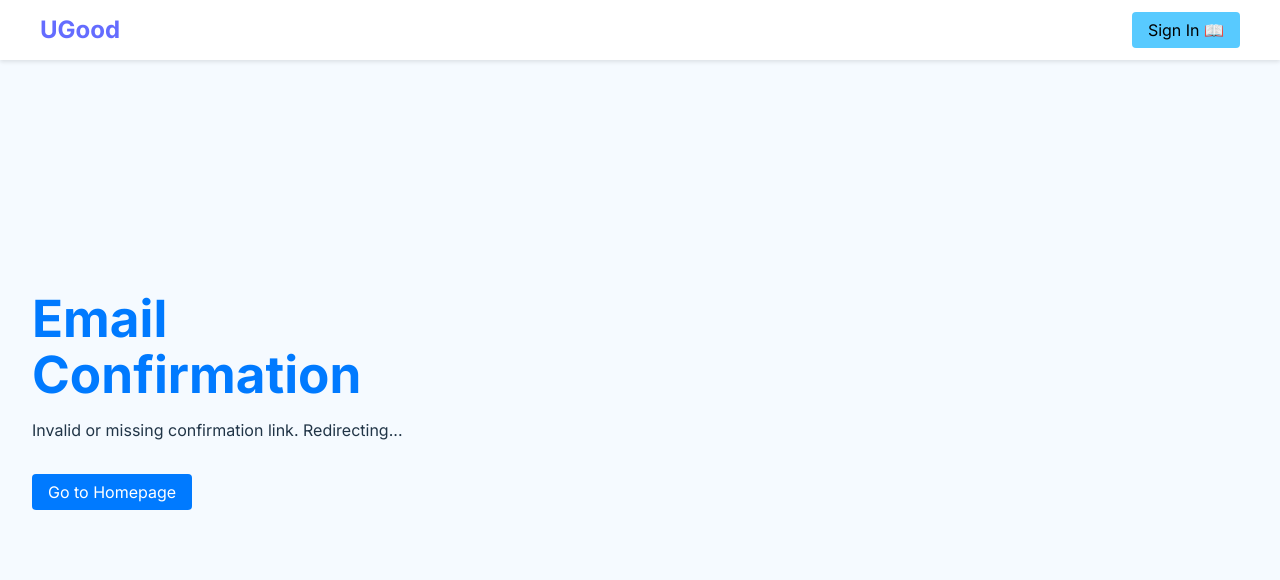
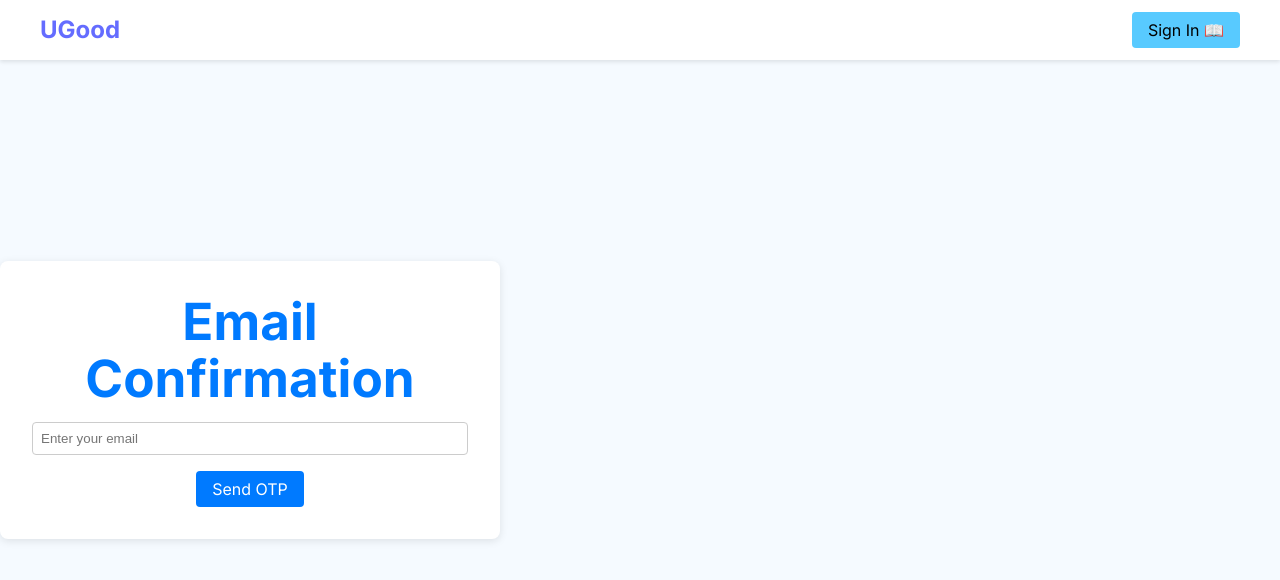
Before and after one commit to skunapuli03/ugood, a React (Vite) app: page /auth/EmailConfirmation in a window 1280 px wide. Shown: the top 580 px of the page. Built offline with nearby package versions, Linux system fonts and the light colour scheme.

Commit message:
working through security flaws

```diff
--- a/src/EmailConfirmation.jsx
+++ b/src/EmailConfirmation.jsx
@@ -1,5 +1,4 @@
-import React, { useEffect, useState } from 'react';
-import { useSearchParams, useNavigate } from 'react-router-dom';
+import React, { useState } from 'react';
 import { createClient } from '@supabase/supabase-js';
 
 // Supabase setup
@@ -9,55 +8,48 @@ const supabase = createClient(
 );
 
 function EmailConfirmation() {
-  const [status, setStatus] = useState('Verifying your email...');
-  const [searchParams] = useSearchParams();
-  const navigate = useNavigate();
+  const [email, setEmail] = useState('');
+  const [otp, setOtp] = useState('');
+  const [status, setStatus] = useState('');
+  const [step, setStep] = useState(1); // Step 1: Send OTP, Step 2: Verify OTP
 
-  useEffect(() => {
-    const verifyEmail = async () => {
-      const type = searchParams.get('type');
-      const accessToken = searchParams.get('access_token');
-
-      console.log('Type:', type); // Debugging log
-      console.log('Access Token:', accessToken); // Debugging log
-
-      if (type !== 'signup' || !accessToken) {
-        setStatus('Invalid or missing confirmation link. Redirecting...');
-        setTimeout(() => navigate('/'), 10000);
-        return;
-      }
-
-      try {
-        const { data: sessionData, error: sessionError } = await supabase.auth.getSession();
-        if (sessionError || !sessionData?.session?.user?.email) {
-          console.error('Error retrieving session:', sessionError);
-          setStatus('Failed to retrieve user session. Please try again.');
-          return;
-        }
-
-        const email = sessionData.session.user.email;
-
-        const { error } = await supabase.auth.verifyOtp({
-          type: 'signup',
-          token: accessToken,
+  // Function to send OTP
+  const sendOtp = async () => {
+    setStatus('Sending OTP...');
+    const { data, error } = await supabase.auth.signInWithOtp({
       email,
+      options: {
+        shouldCreateUser: false, // Set to false if you don't want to create a new user
+      },
     });
 
     if (error) {
-          console.error('Error verifying email:', error.message);
-          setStatus('Failed to verify email. Please try again.');
+      console.error('Error sending OTP:', error.message);
+      setStatus(`Error: ${error.message}`);
     } else {
-          setStatus('🎉 Your email has been confirmed successfully!');
-          setTimeout(() => navigate('/auth'), 3000); // Redirect to login page after 3 seconds
-        }
-      } catch (err) {
-        console.error('Unexpected error:', err);
-        setStatus('An unexpected error occurred. Please try again.');
+      console.log('OTP sent successfully:', data);
+      setStatus('OTP sent successfully. Please check your email.');
+      setStep(2); // Move to Step 2: Verify OTP
     }
   };
 
-    verifyEmail();
-  }, [searchParams, navigate]);
+  // Function to verify OTP
+  const verifyOtp = async () => {
+    setStatus('Verifying OTP...');
+    const { data, error } = await supabase.auth.verifyOtp({
+      email,
+      token: otp,
+      type: 'email', // Specify the type as 'email' for email OTP
+    });
+
+    if (error) {
+      console.error('Error verifying OTP:', error.message);
+      setStatus(`Error: ${error.message}`);
+    } else {
+      console.log('OTP verified successfully:', data);
+      setStatus('🎉 Email verified successfully!');
+    }
+  };
 
   return (
     <div style={{
@@ -65,23 +57,75 @@ function EmailConfirmation() {
       margin: '4rem auto',
       padding: '2rem',
       borderRadius: '8px',
+      boxShadow: '0 2px 8px rgba(0,0,0,0.1)',
+      textAlign: 'center',
+      fontFamily: 'Inter, sans-serif',
+      backgroundColor: '#fff'
     }}>
       <h1 style={{ marginBottom: '1rem', color: '#007aff' }}>Email Confirmation</h1>
       <p style={{ marginBottom: '1rem' }}>{status}</p>
+
+      {step === 1 && (
+        <>
+          <input
+            type="email"
+            placeholder="Enter your email"
+            value={email}
+            onChange={(e) => setEmail(e.target.value)}
+            style={{
+              width: '100%',
+              padding: '0.5rem',
+              marginBottom: '1rem',
+              borderRadius: '4px',
+              border: '1px solid #ccc',
+            }}
+          />
           <button
-        onClick={() => navigate('/')}
+            onClick={sendOtp}
             style={{
-          marginTop: '1rem',
               padding: '0.5rem 1rem',
               backgroundColor: '#007aff',
               color: '#fff',
               borderRadius: '4px',
               border: 'none',
-          cursor: 'pointer'
+              cursor: 'pointer',
             }}
           >
-        Go to Homepage
+            Send OTP
           </button>
+        </>
+      )}
+
+      {step === 2 && (
+        <>
+          <input
+            type="text"
+            placeholder="Enter the OTP"
+            value={otp}
+            onChange={(e) => setOtp(e.target.value)}
+            style={{
+              width: '100%',
+              padding: '0.5rem',
+              marginBottom: '1rem',
+              borderRadius: '4px',
+              border: '1px solid #ccc',
+            }}
+          />
+          <button
+            onClick={verifyOtp}
+            style={{
+              padding: '0.5rem 1rem',
+              backgroundColor: '#007aff',
+              color: '#fff',
+              borderRadius: '4px',
+              border: 'none',
+              cursor: 'pointer',
+            }}
+          >
+            Verify OTP
+          </button>
+        </>
+      )}
     </div>
   );
 }
```
Lines whose indentation alone changed are shown as unchanged.
